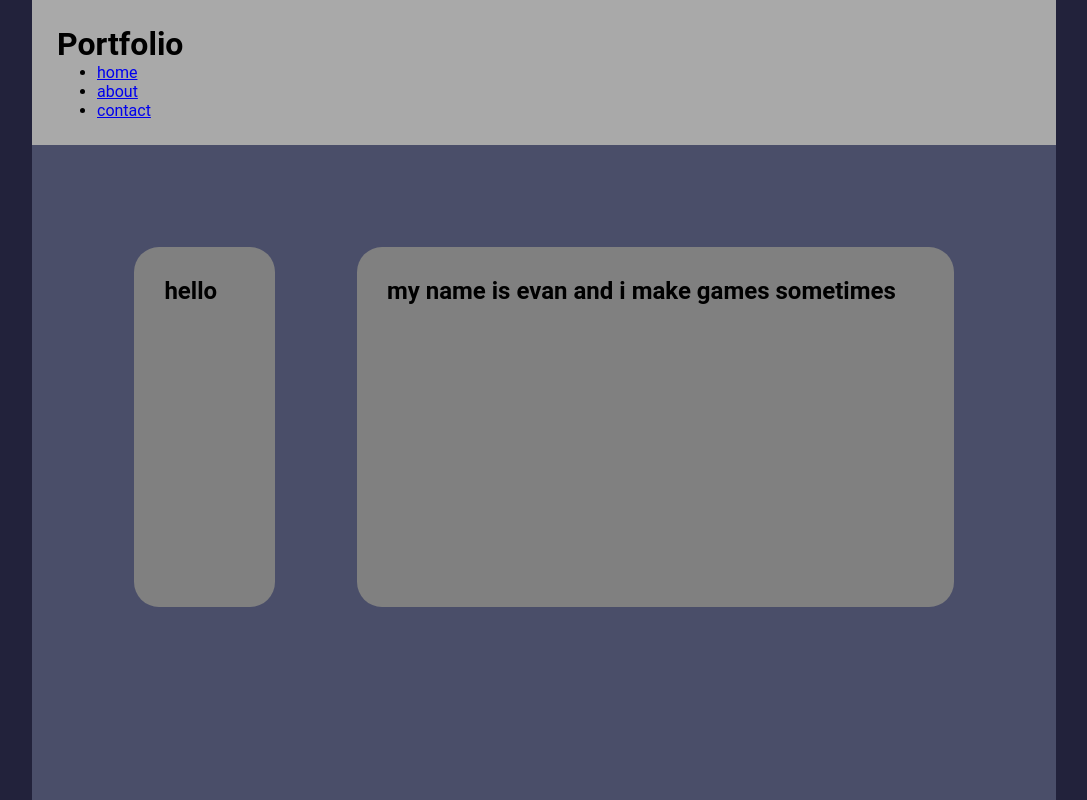
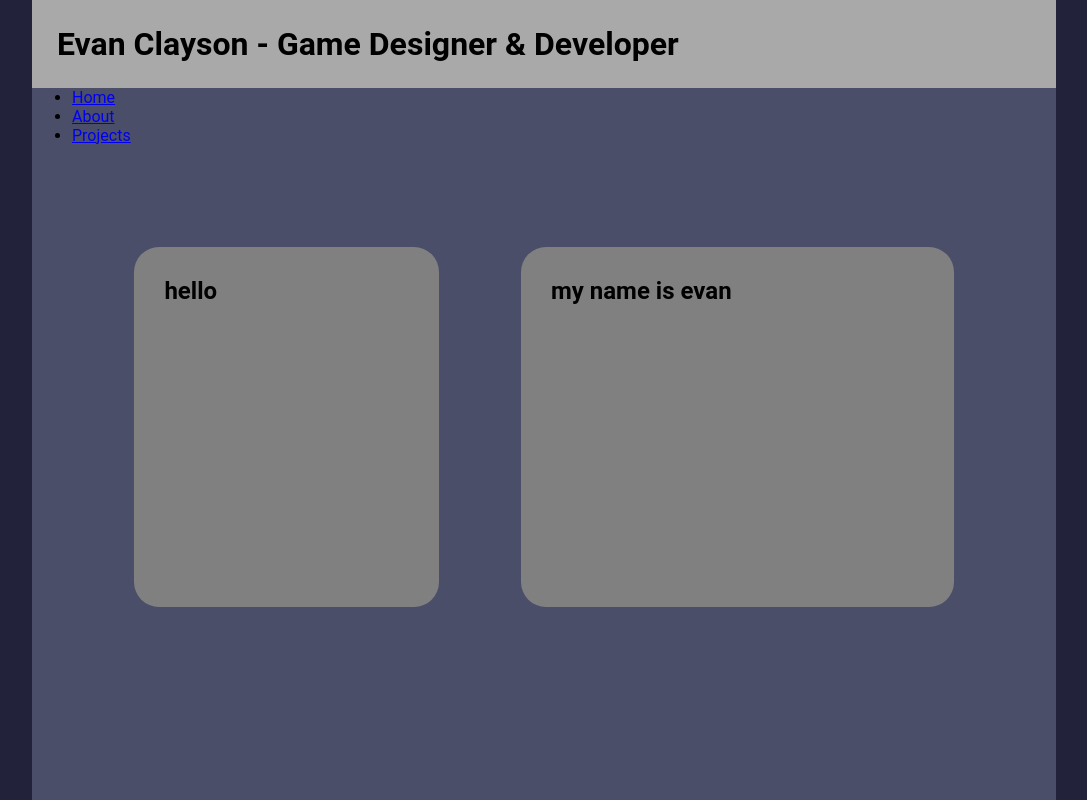
Before and after one commit to 0wifi/portfolio, a plain HTML site: page index.html in a window 1280 px wide. Shown: the whole page, without its empty margins (96-1183 px from the left). Drawn offline with Linux system fonts and the light colour scheme.

Commit message:
Update index.html

```diff
--- a/index.html
+++ b/index.html
@@ -8,20 +8,21 @@
 <body>
   <div id="wrapper">
     <header id="header">
-      <h1>Portfolio</h1>
-      <ul class="main-menu">
-        <li><a href="#home">home</a></li>
-        <li><a href="#about">about</a></li>
-        <li><a href="#contact">contact</a></li>
-      </ul>
+      <h1>Evan Clayson - Game Designer & Developer</h1>
     </header>
+    <hr>
+    <ul id="navbar">
+        <li class="nav-item"><a href="#home">Home</a></li>
+        <li class="nav-item"><a href="#about">About</a></li>
+        <li class="nav-item"><a href="#contact">Projects</a></li>
+    </ul>
 
     <div class="container">
       <div class="card">
         <h2>hello</h2>
       </div>
       <div class="card">
-        <h2>my name is evan and i make games sometimes</h2>
+        <h2>my name is evan</h2>
       </div>
     </div>
   </div>
```
